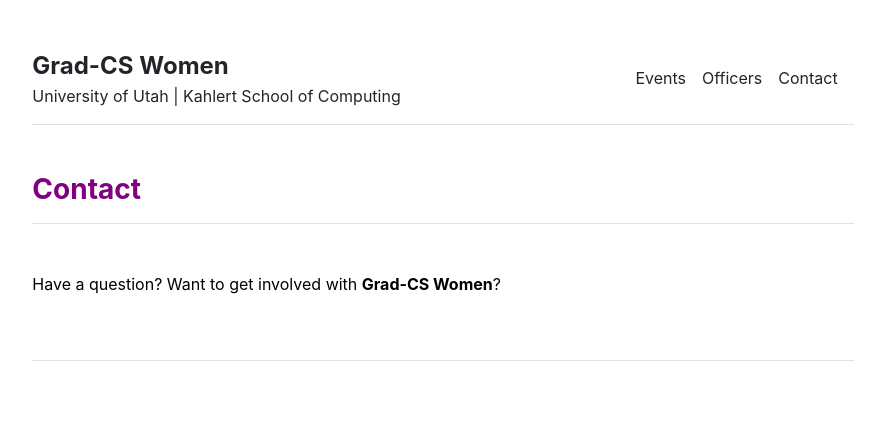
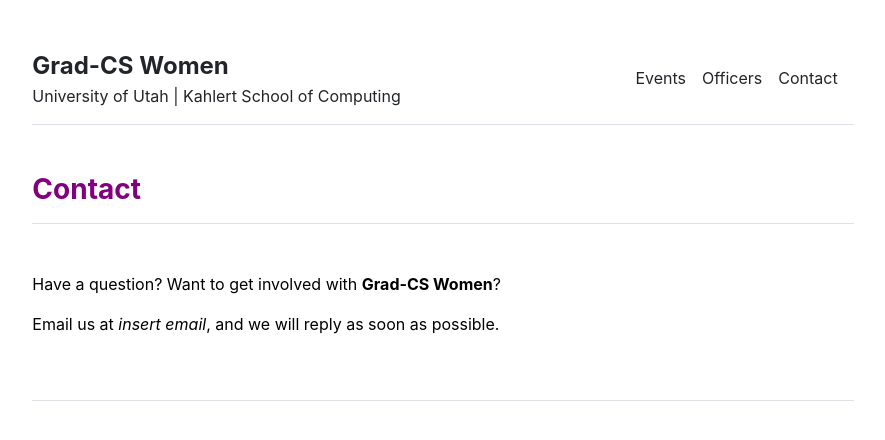
Before and after one commit to gradCSwomen-utah/gradCSwomen-utah.github.io, a Jekyll site: the page built from contact.md, in a window 1280 px wide. Shown: the top 440 px of the page, without its empty margins (197-1082 px from the left). Built offline with Jekyll 4.4.1, drawn with Linux system fonts in a browser that asks for light colours.

Commit message:
Update contact.md

```diff
--- a/contact.md
+++ b/contact.md
@@ -4,3 +4,5 @@ title: "Contact"
 ---
 
 Have a question? Want to get involved with **Grad-CS Women**?
+
+Email us at *insert email*, and we will reply as soon as possible.
```
